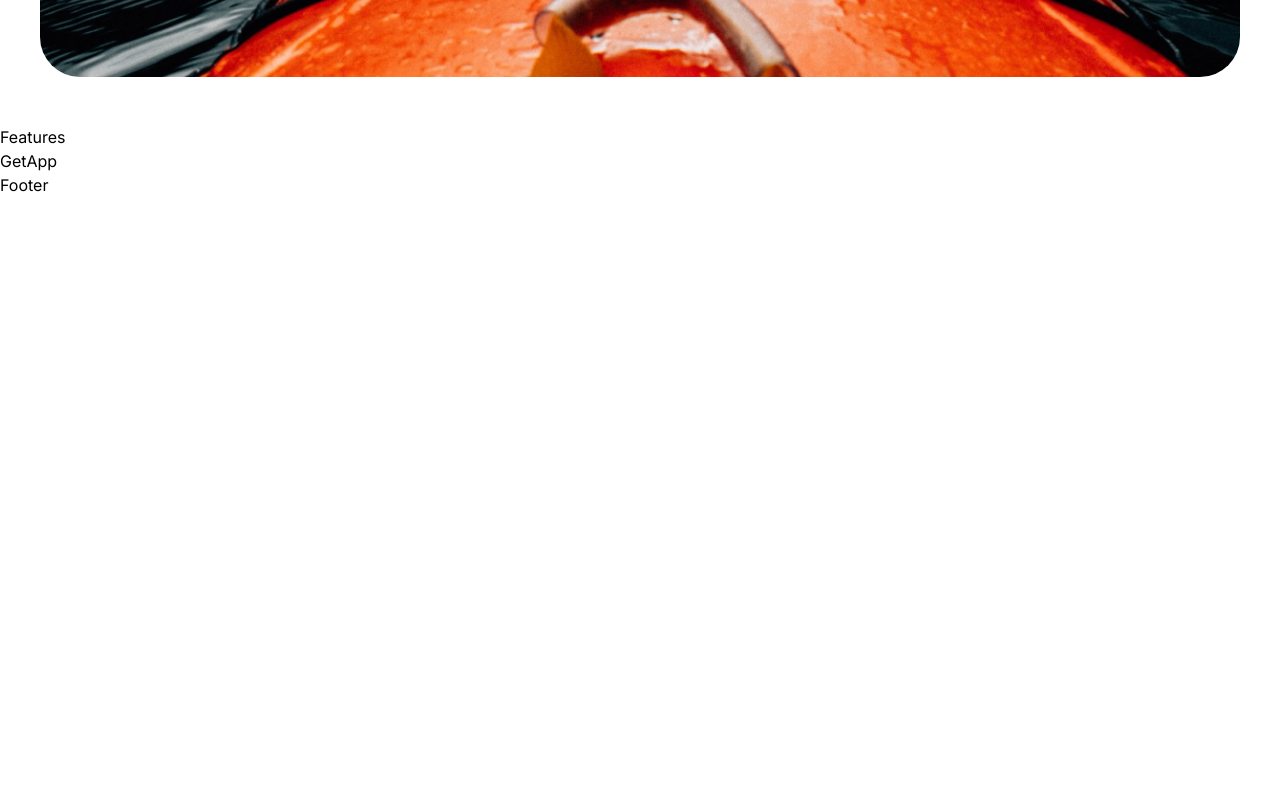
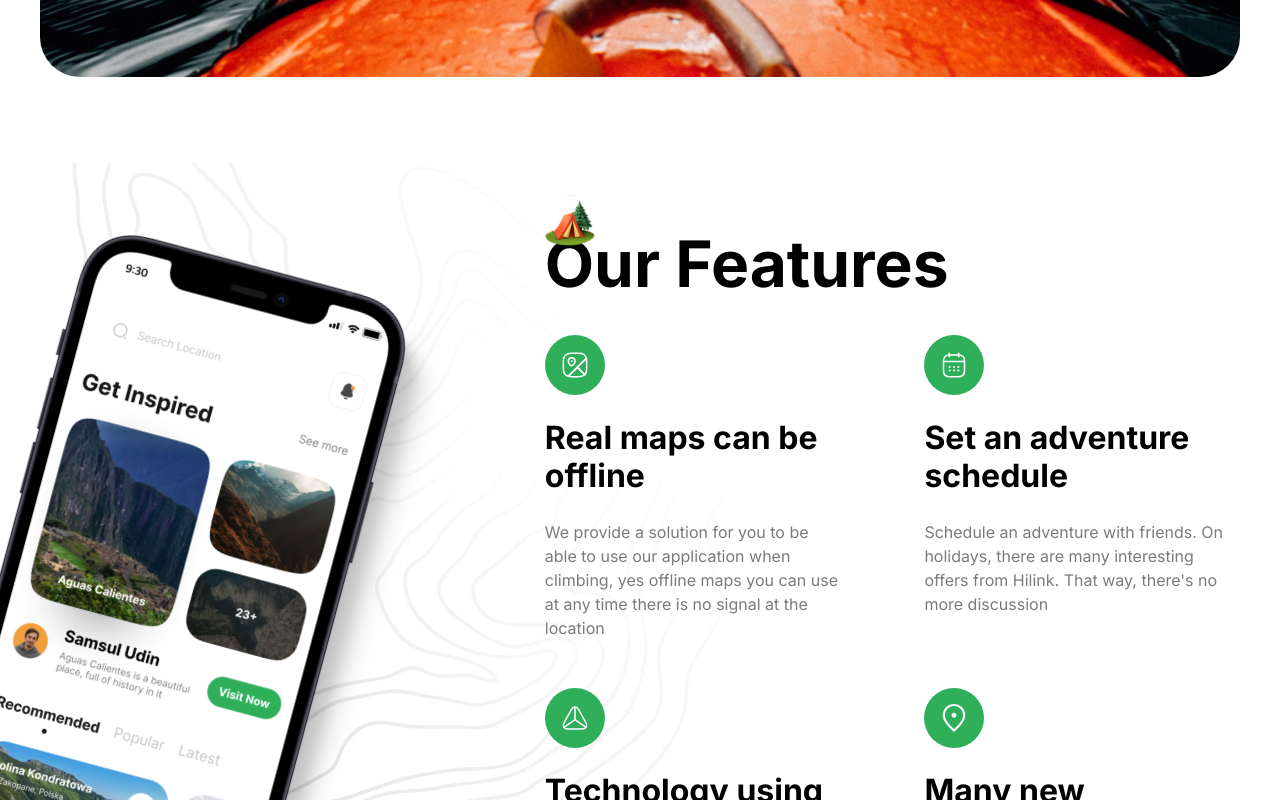
Before and after one commit to NirajMalokar21/travela-app, a Next.js app: page / in a window 1280 px wide. Shown: the part 2760-3560 px from the top of the page. Before the commit the page ends 2957 px from the top, so only its background shows below. Built offline with nearby package versions, Linux system fonts and the light colour scheme.

Commit message:
Add features section

```diff
--- a/components/Features.tsx
+++ b/components/Features.tsx
@@ -1,8 +1,53 @@
+import { FEATURES } from '@/constants'
+import Image from 'next/image'
 import React from 'react'
 
 const Features = () => {
   return (
-    <div>Features</div>
+    <section className='flex-row flex justify-start items-center overflow-hidden
+    bg-feature-bg max-md:bg-center lg:bg-left bg-no-repeat py-4 h-full w-full'>
+      <div className='lg:flex relative ml-12 lg:min-h-[900px] lg:w-1/3 hidden'>
+        <Image
+          src='/phone.png'
+          alt='phone'
+          width={400}
+          height={200}
+          className='feature-phone '
+        />
+      </div>
+      <div className="flex flex-col justify-start lg:ml-24 items-start gap-8 lg:w-2/3 w-full px-6">
+        <div>
+          <Image
+            src='/camp.svg'
+            alt="camp"
+            width={60}
+            height={60}
+            className="relative top-[20px] w-10 lg:w-[50px]"
+          />
+          <h2 className='bold-64 max-sm:bold-40'>Our Features</h2>
+        </div>
+        <div className='grid grid-cols-1 lg:grid-cols-2 gap-12 w-full'>
+          {FEATURES.map((feat,i)=>(
+            <div
+              key={i}
+              className='flex flex-col gap-6 lg:w-[300px]'
+            >
+              <div className='bg-green-50 w-[60px] h-[60px] rounded-full flexCenter'>
+                <Image
+                  src={feat.icon}
+                  alt='map'
+                  width={40}
+                  height={40}
+                  className='lg:mx-4'
+                />
+              </div>
+              <p className='bold-20 lg:bold-32'>{feat.title}</p>
+              <p className='regular-16 text-gray-30'>{feat.description}</p>
+            </div>
+          ))}
+        </div>
+      </div>
+    </section>
   )
 }
 
--- a/constants/index.ts
+++ b/constants/index.ts
@@ -41,7 +41,7 @@ export const NAV_LINKS = [
     {
       title: 'Many new locations every month',
       icon: '/location.svg',
-      variant: 'orange',
+      variant: 'green',
       description:
         'Lots of new locations every month, because we have a worldwide community of climbers who share their best experiences with climbing',
     },
--- a/styles/globals.css
+++ b/styles/globals.css
@@ -140,7 +140,7 @@ body {
 
   /* Feature */
   .feature-phone {
-    @apply absolute top-[13%] z-10 hidden max-w-[1500px] rotate-[15deg] md:-left-16 lg:flex  3xl:left-20;
+    @apply absolute top-[13%] z-10 hidden max-w-[1500px] rotate-[15deg] md:-left-16 lg:flex 3xl:left-20;
   }
 
   /* Get App */
```
